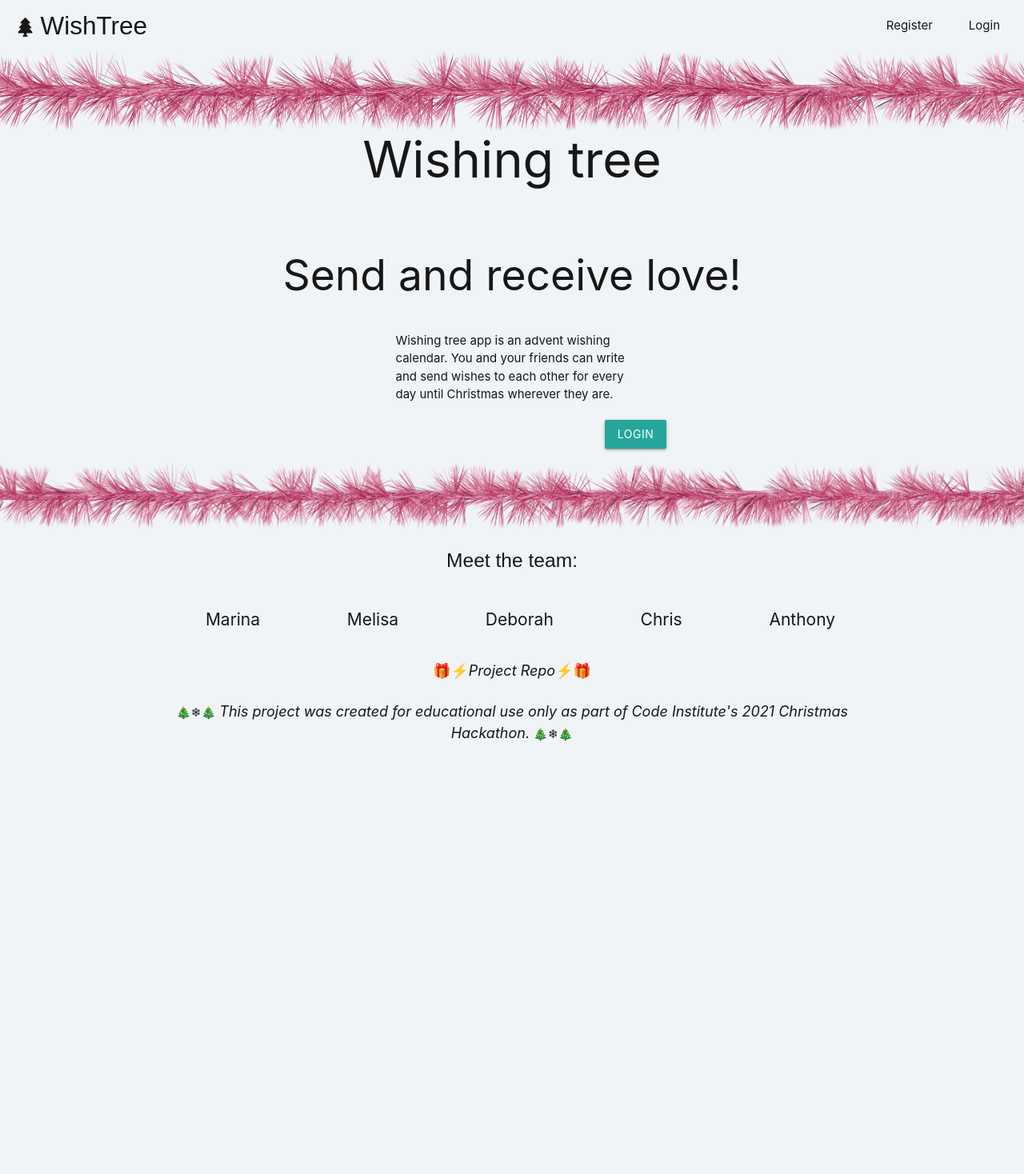
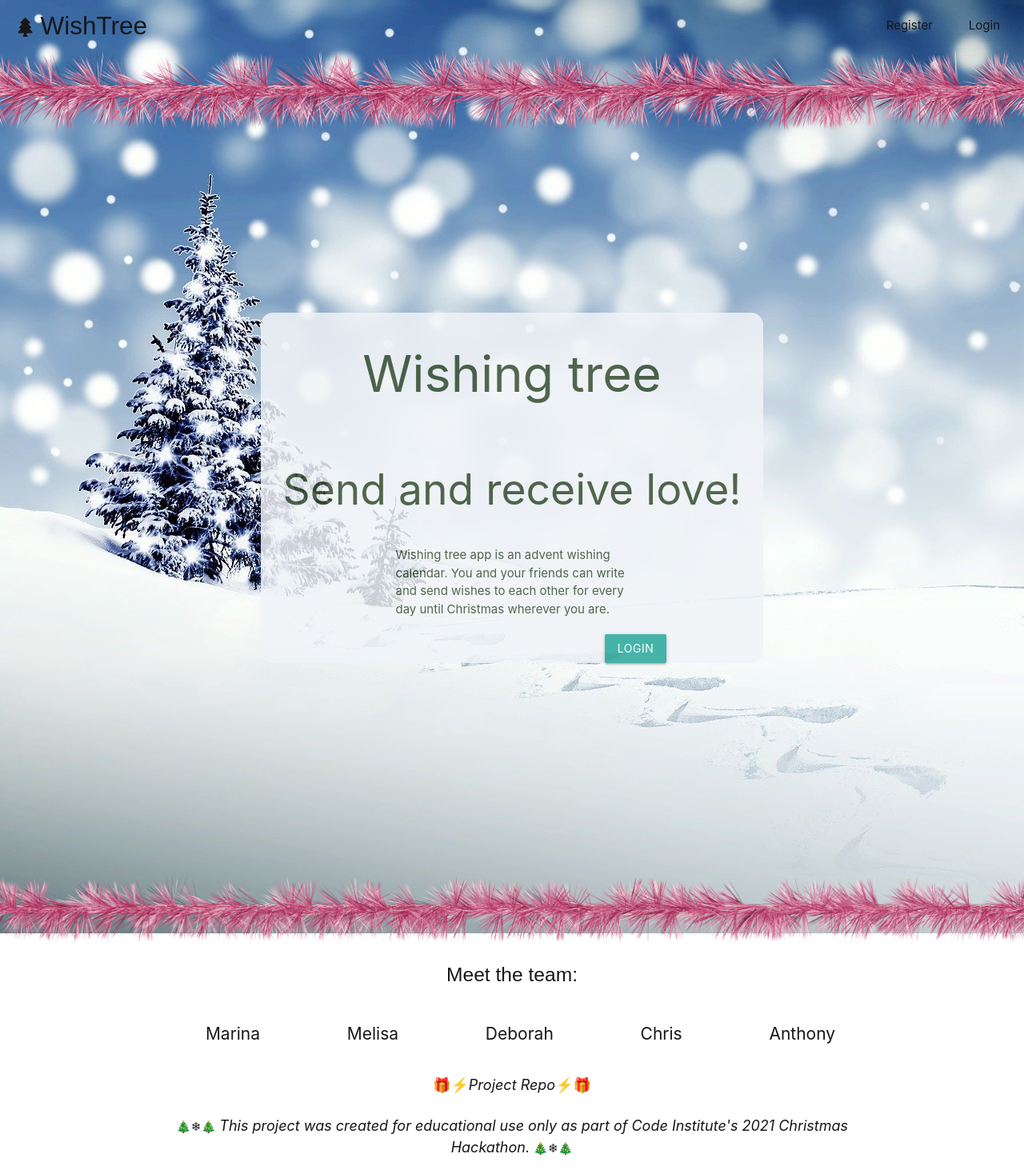
Before and after one commit to marina601/team11-CI-Christmas-Hackathon, a Flask app: page / in a window 1280 px wide. Shown: the whole page at 80% size. Before the commit the page ends 927 px from the top, so only its background shows below. Run offline with Flask 2, Linux system fonts and the light colour scheme; data that the repository does not hold is empty; some libraries are stand-ins or nearby versions; some web fonts are replaced.

Commit message:
Sync from upstream

```diff
--- a/static/css/style.css
+++ b/static/css/style.css
@@ -19,11 +19,12 @@
 }
 
 body {
-    background-color: var(--off-white);
-    color: var(--dark);
     display: flex;
     flex-direction: column;
     min-height: 100vh;
+    color: var(--dark);
+    background: url("../images/tree_in_snow_landscape.jpg") no-repeat left top;
+
 }
 
 #main-container {
@@ -116,6 +117,36 @@ nav .brand-logo i {
     100% {
         transform: rotate(0);
     }
+}
+
+/* Home page */
+.main-content {
+    color: var(--green);
+    font-size: 1.3rem;
+}
+
+.main-content h1 {
+    font-size: 3rem;
+}
+
+.main-content h2 {
+    font-size: 2rem;
+    font-weight: 600;
+    margin-top: 10px;
+    margin-bottom: 10px;
+}
+
+.main-content p {
+    font-weight: 400;
+    margin: 5%;
+}
+
+.home-content {
+    background-color: var(--off-white);
+    opacity: 0.85;
+    color: var(--green);
+    border-radius: 15px;
+    margin: 30% auto;
 }
 
     /* Error 404 */
--- a/templates/home.html
+++ b/templates/home.html
@@ -4,7 +4,7 @@
 <a href="{{ url_for('login') }}">Login</a>
 <a href="{{ url_for('register') }}">Register</a>
 
-<div class="container">
+<div class="container home-content">
    <div class="row">
       <div class="col s12">
          <h1 class="center-align">Wishing tree</h1>
@@ -17,7 +17,7 @@
    </div>
    <div class="row">
       <div class="col s12 m6 offset-m3">
-         <p>Wishing tree app is an advent wishing calendar. You  and your friends can write and send wishes to each other for every day until Christmas wherever they are.</p>
+         <p>Wishing tree app is an advent wishing calendar. You  and your friends can write and send wishes to each other for every day until Christmas wherever you are.</p>
       </div>
    </div>
    <div class="row">
```
